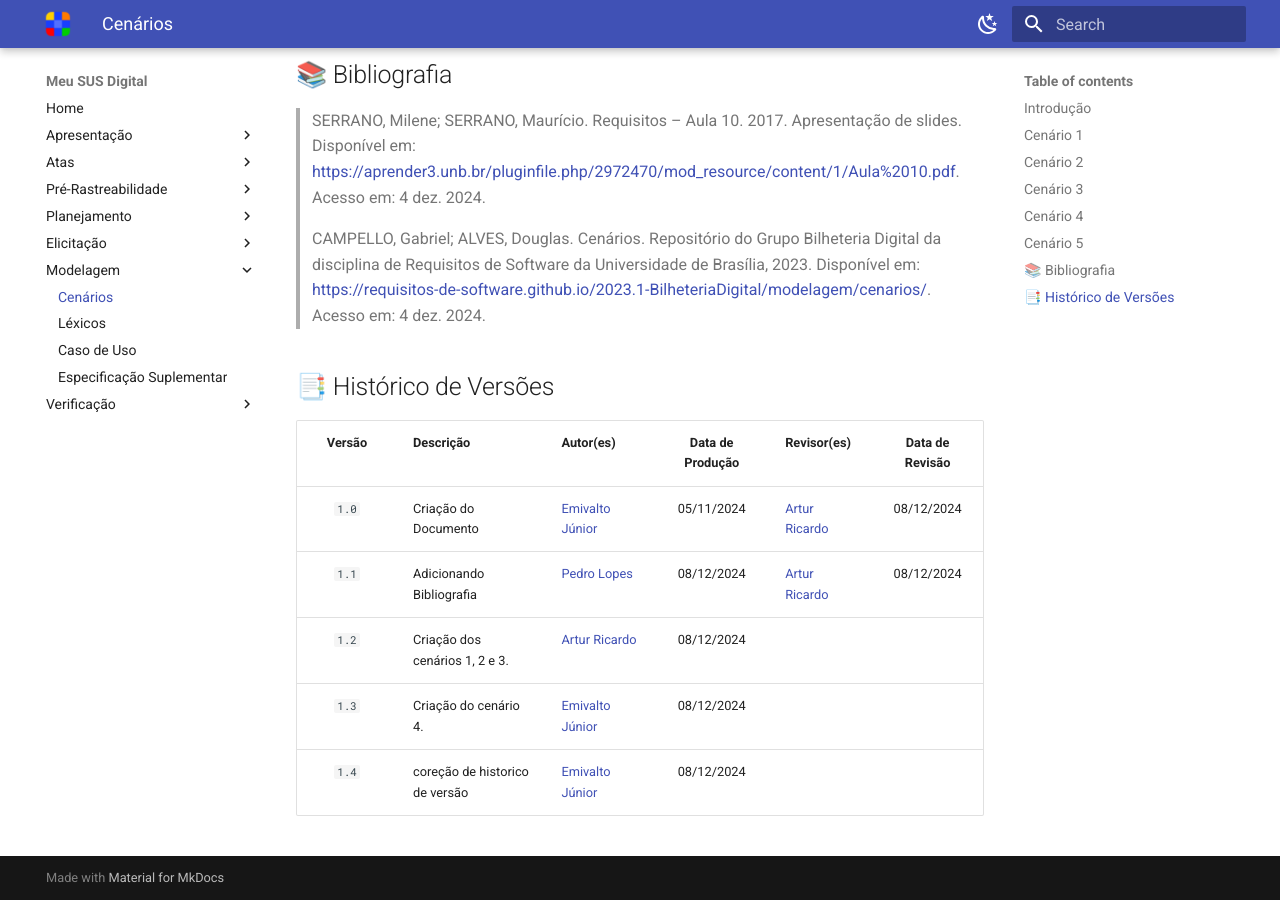
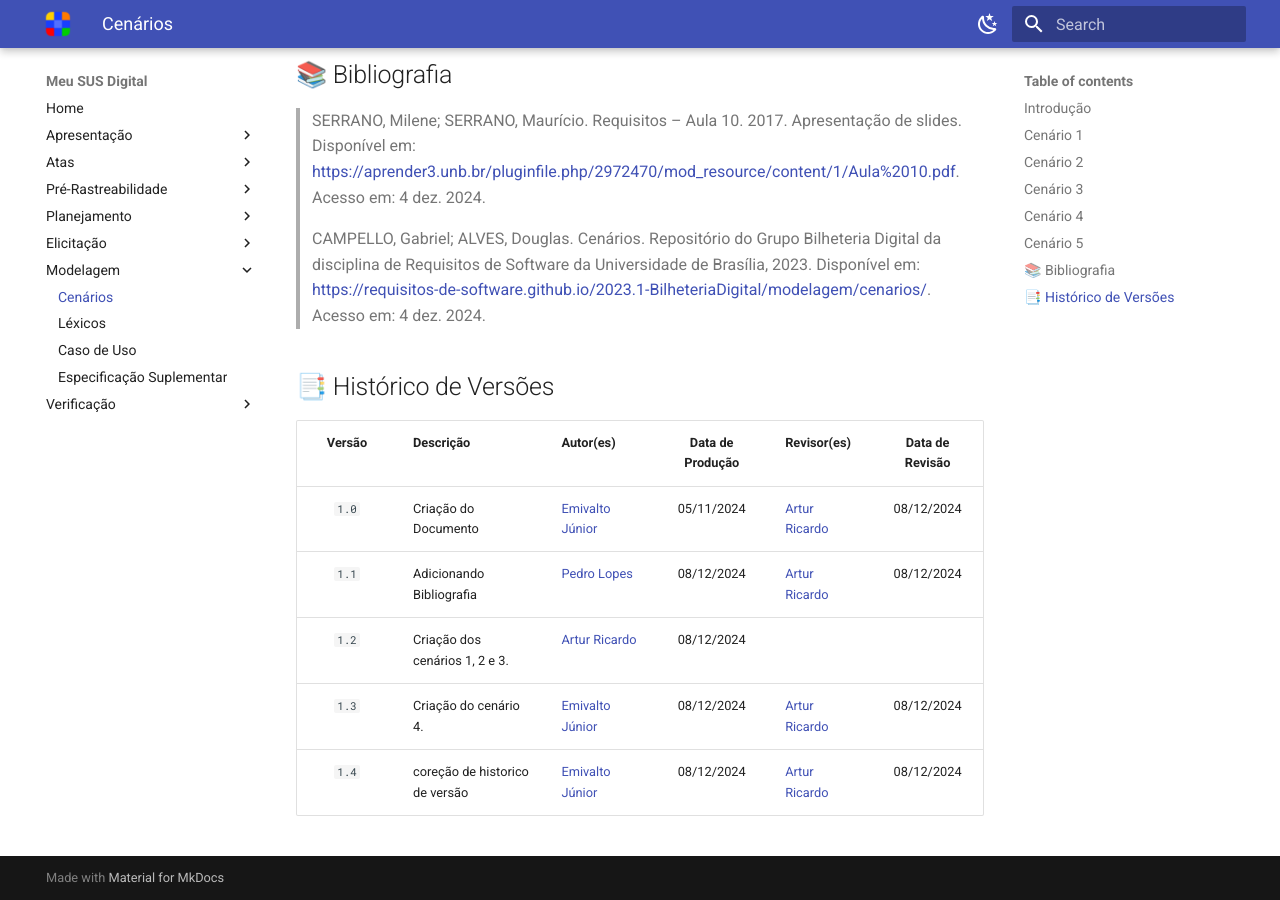
Before and after one commit to Requisitos-de-Software/2024.2-MeuSUSDigital, an MkDocs documentation site: the page built from docs/modelagem/cenarios.md, in a window 1280 px wide and 900 px high, scrolled down 4446 px. Built offline with MkDocs 1.6.1 and Material for MkDocs 9.7.7, drawn with Linux system fonts in a browser that asks for light colours.

Commit message:
revisão do documento e correção de erro no Histórico de Versão

```diff
--- a/docs/modelagem/cenarios.md
+++ b/docs/modelagem/cenarios.md
@@ -161,10 +161,10 @@ Fonte: [????????](????????).
 
 ## 📑 Histórico de Versões
 
-| Versão  | Descrição | Autor(es) | Data de Produção | Revisor(es) | Data de Revisão |
-| :----:  | --------- | --------- | :--------------: | ----------- | :-------------: |
-| `1.0`   | Criação do Documento | [Emivalto Júnior](https://github.com/EmivaltoJrr) | 05/11/2024 | [Artur Ricardo](https://github.com/algorithmorphic) | 08/12/2024 |
-| `1.1`   | Adicionando Bibliografia | [Pedro Lopes](https://github.com/pLopess) | 08/12/2024 | [Artur Ricardo](https://github.com/algorithmorphic) | 08/12/2024 |
-| `1.2`   | Criação dos cenários 1, 2 e 3. | [Artur Ricardo](https://github.com/algorithmorphic) | 08/12/2024 |  |  |
-| `1.3`   | Criação do cenário 4. | [Emivalto Júnior](https://github.com/EmivaltoJrr) | 08/12/2024 |  |  |
-| `1.4`   | coreção de historico de versão | [Emivalto Júnior](https://github.com/EmivaltoJrr) | 08/12/2024 |  |  |
+| Versão | Descrição | Autor(es) | Data de Produção | Revisor(es) | Data de Revisão |
+| :----: | --------- | --------- | :--------------: | ----------- | :-------------: |
+| `1.0`  | Criação do Documento | [Emivalto Júnior](https://github.com/EmivaltoJrr) | 05/11/2024 | [Artur Ricardo](https://github.com/algorithmorphic) | 08/12/2024 |
+| `1.1`  | Adicionando Bibliografia | [Pedro Lopes](https://github.com/pLopess) | 08/12/2024 | [Artur Ricardo](https://github.com/algorithmorphic) | 08/12/2024 |
+| `1.2`  | Criação dos cenários 1, 2 e 3. | [Artur Ricardo](https://github.com/algorithmorphic) | 08/12/2024 |  |  |
+| `1.3`  | Criação do cenário 4. | [Emivalto Júnior](https://github.com/EmivaltoJrr) | 08/12/2024 | [Artur Ricardo](https://github.com/algorithmorphic) | 08/12/2024 |
+| `1.4`  | coreção de historico de versão | [Emivalto Júnior](https://github.com/EmivaltoJrr) | 08/12/2024 | [Artur Ricardo](https://github.com/algorithmorphic) | 08/12/2024 |
```
